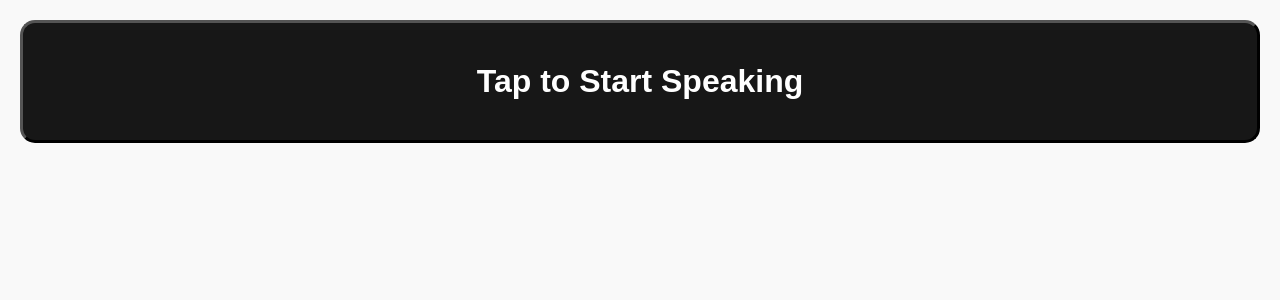
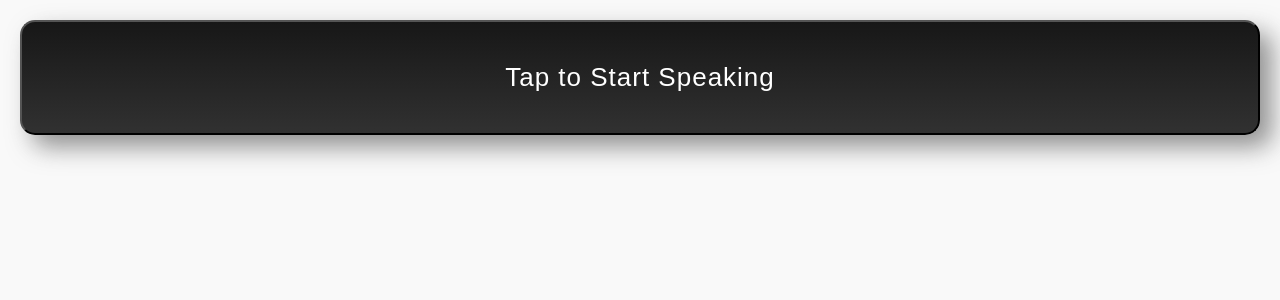
Before and after one commit to Polarstetic/testsitearea, a Flask app: page / in a window 1280 px wide. Shown: the top 300 px of the page. Run offline with Flask 3, Linux system fonts and the light colour scheme.

Commit message:
Updated button css

```diff
--- a/static/style.css
+++ b/static/style.css
@@ -1,33 +1,61 @@
 #recordBtn {
     width: 100%;
+    align-items: center;
+    justify-content: center;
+    text-align: center;
     padding: 40px;
-    font-family: Arial;
-    font-weight: bold;
-    font-size: 2em;
-    background: #171717;
+    font-size: 26px;
+    letter-spacing: 1px;
+    font-weight: 500;
+    background: linear-gradient(#171717 0%, #313131 100%);
     color: white;
-    border-color: #000000;
-    border-width: 3px;
+    border-color: linear-gradient(180deg, #171717 0%, #313131 100%);
+    border-width: 2px;
     border-radius: 15px;
+    box-shadow: 12px 12px 24px #575757a3;
+    cursor: pointer;
+    transition: all 0.3s ease-in-out 0s;
 }
+
+#recordBtn::before {
+    border-radius: 1000px;
+    width: 100%;
+    height: 40px;
+    box-shadow: 0 0 60px #575757a3;
+    position: absolute;
+    top: 100%;
+    transform: translate(-50%, -50%);
+    opacity: 0;
+    transition: all 0.25s ease;
+}
+#recordBtn:hover {
+  background: linear-gradient(#242424 0%, #343434 100%);
+  border-width: 0px;
+  transform: translateY(-6px);
+  transform: scale(1.01);
+}
+
 #recordBtn.recording {
     background: #1e1e1e;
     border-width: 5px;
     padding: 45px;
 }
 .sentence-block {
+    align-items: center;
+    justify-content: center;
+    text-align: center;
     padding: 20px;
     margin: 10px 0;
     background: #e7e7e7;
     border-radius: 10px;
     border-color: #dbdbdb;
     border-width: 1px;
-    font-family: Arial;
-    font-size: 1.5em;
+    font-size: 20px;
     cursor: pointer;
 }
 body {
     background-color: #F9F9F9;
     margin: 0;
     padding: 20px;
+    font-family: 'Nunito', sans-serif;
 }
```
Also changed, not shown: templates/index.html (line endings or trailing spaces).
